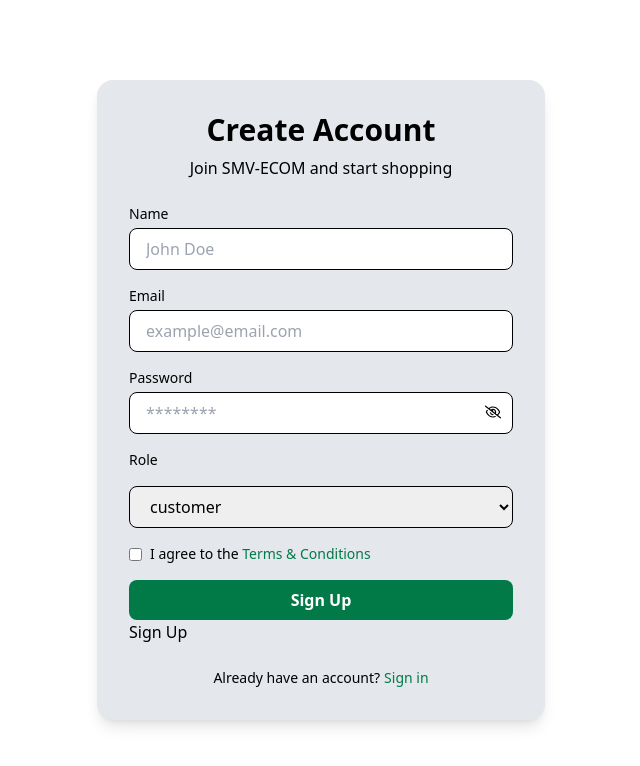
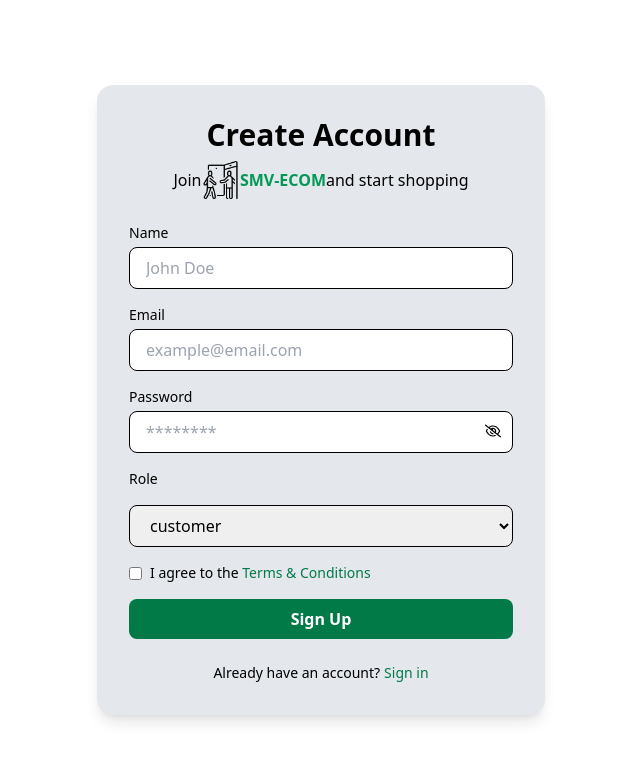
Before and after one commit to anus26/Frontend-SMV-ECOM, a React app: page /signup in a window 1280 px wide. Shown: the top 766 px of the page, without its empty margins (319-959 px from the left). Built offline with nearby package versions, Linux system fonts and the light colour scheme; the HTML template or start-up script is replaced by a standard one.

Commit message:
modified

```diff
--- a/src/pages/Signin.jsx
+++ b/src/pages/Signin.jsx
@@ -53,7 +53,7 @@ const Signin = () => {
 
         <h1 className="text-3xl font-bold text-center mb-2">Welcome Back 👋</h1>
         <p className="text-gray4 text-center mb-6">
-          Sign in to continue to SMV-ECOM
+          Sign in to continue to <span className="text-green font-semibold">SMV-ECOM</span>
         </p>
 
         <form className="space-y-4" onSubmit={handleSubmit}>
--- a/src/pages/Signup.jsx
+++ b/src/pages/Signup.jsx
@@ -58,14 +58,14 @@ const Signup = () => {
         <h1 className="text-3xl font-bold text-center mb-2">
           Create Account
         </h1>
-        <p className="text-gray4 text-center mb-6">
-          Join SMV-ECOM and start shopping
+        <p className="text-gray4 text-center mb-6 flex justify-center items-center">
+          Join  <img src="./image/door.png" alt="img"  className="w-[10%] "/>   <span className="font-semibold  text-green">SMV-ECOM</span> and start shopping
         </p>
 
         <form className="space-y-4" onSubmit={handleSubmit}>
 
           <div>
-            <label className="block text-sm font-medium mb-1">
+            <label className="block text-sm font-medium mb-1 ">
                Name
             </label>
             <input
@@ -81,7 +81,7 @@ const Signup = () => {
           </div>
 
           <div>
-            <label className="block text-sm font-medium mb-1">
+            <label className="block text-sm font-medium mb-1 ">
               Email
             </label>
             <input
@@ -127,7 +127,7 @@ const Signup = () => {
   name="role"
   value={formData.role}
   onChange={handleChange}
-  className="w-full px-4 py-2 border rounded-lg"
+  className="w-full px-4 py-2 border rounded-lg focus:oultine-none focus:ring-2 focus:ring-greenDark"
 >
   <option value="customer">customer</option>
   <option value="seller">seller</option>
@@ -172,7 +172,6 @@ colors={['#e15b64', '#f47e60', '#f8b26a', '#abbd81', '#849b87']}
 
    )}
           </button>
-        {loading ? "Creating..." : "Sign Up"}
         </form>
   {error && (
           <p className="text-red1 text-sm mt-3 text-center">{error}</p>
```
Also changed, not shown: public/image/door.png (added).
